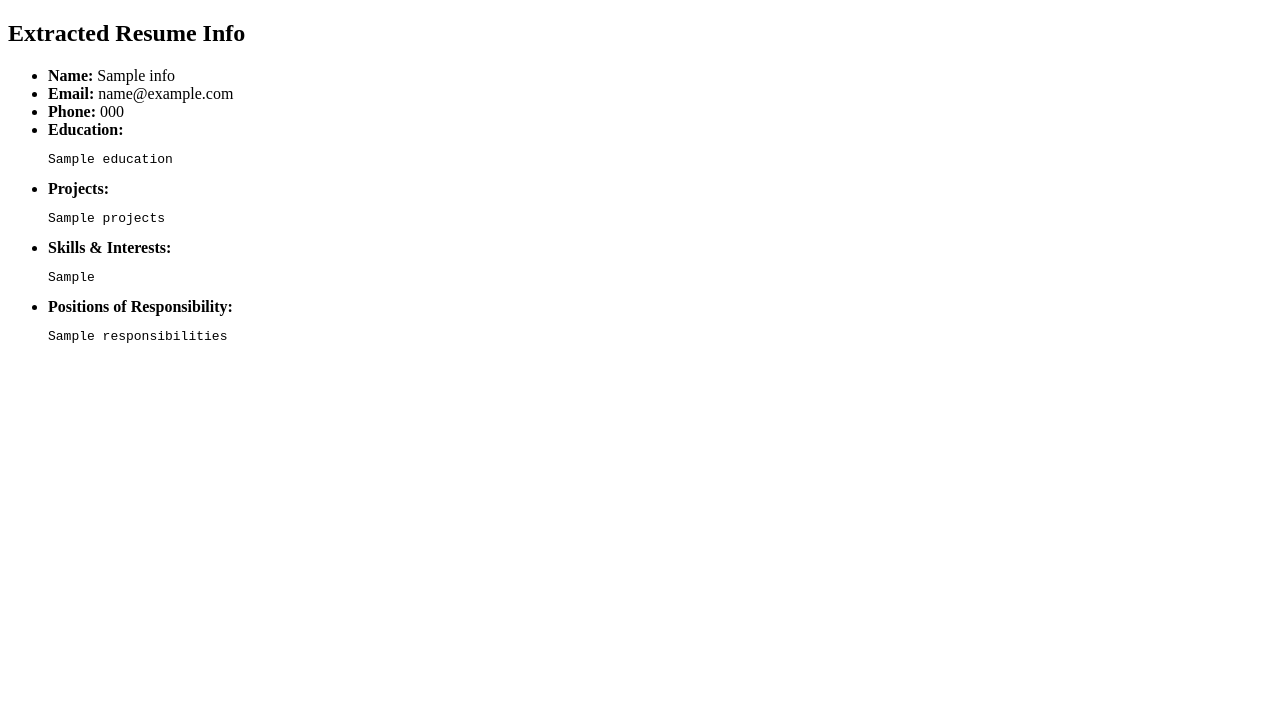
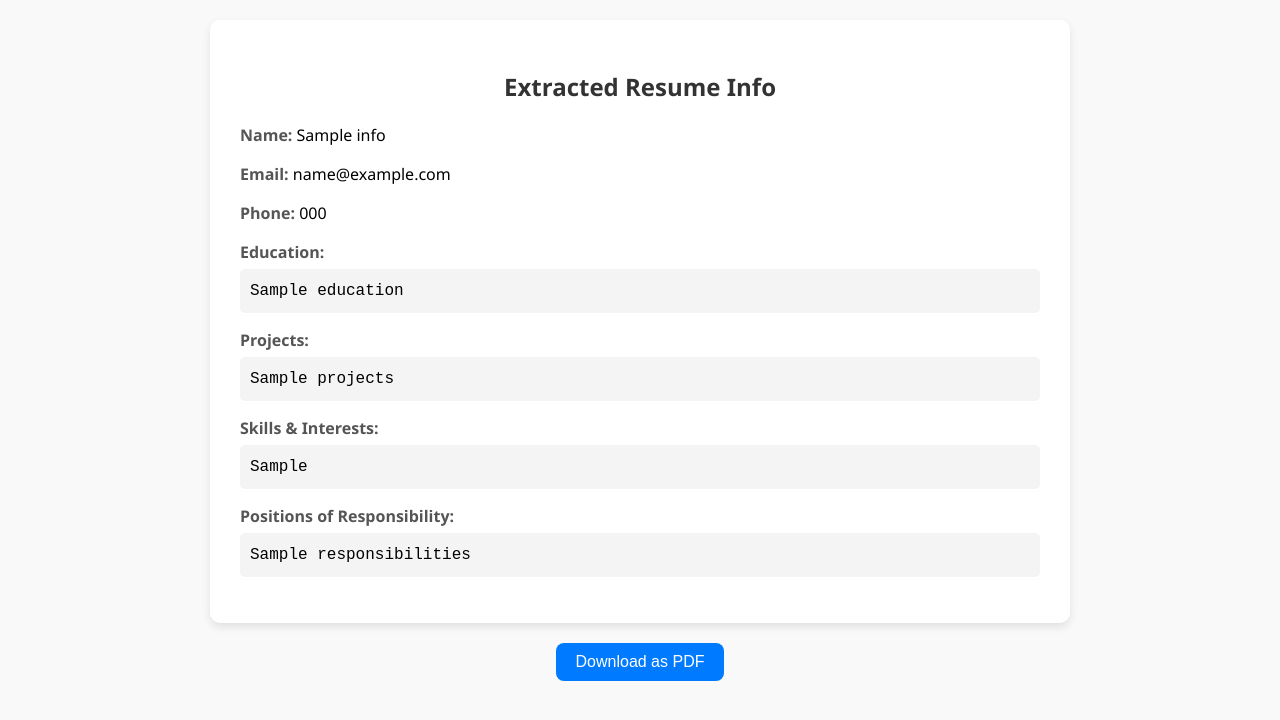
Before and after one commit to adityaB-code100/resume, a Flask app: template templates/result.html in a window 1280 px wide. Shown: the top 720 px of the page. Run offline with Flask 3, Linux system fonts and the light colour scheme; the template is opened without the code that fills it: most values are stand-ins (such as "Sample title", 1, 10 or a date in 2020); some libraries are stand-ins or nearby versions.

Commit message:
Your commit message here

```diff
--- a/app.py
+++ b/app.py
@@ -14,6 +14,8 @@ def home():
             resume_file.save(file_path)
             extracted_text = extract_text(file_path)
             extracted_info = extract_info(extracted_text)
+
+
             return render_template('result.html', info=extracted_info)
     return render_template('index.html')
 
--- a/templates/result.html
+++ b/templates/result.html
@@ -2,8 +2,78 @@
 <html>
 <head>
     <title>Resume Info</title>
+    <style>
+        body {
+            font-family: 'Segoe UI', Tahoma, Geneva, Verdana, sans-serif;
+            background-color: #f9f9f9;
+            margin: 0;
+            padding: 20px;
+        }
+
+        .container {
+            max-width: 800px;
+            margin: auto;
+            background: #ffffff;
+            padding: 30px;
+            border-radius: 10px;
+            box-shadow: 0 4px 8px rgba(0,0,0,0.1);
+        }
+
+        h2 {
+            text-align: center;
+            color: #333;
+        }
+
+        ul {
+            list-style-type: none;
+            padding: 0;
+        }
+
+        li {
+            margin-bottom: 15px;
+            line-height: 1.5;
+        }
+
+        strong {
+            color: #555;
+        }
+
+        pre {
+            margin: 5px 0 0 0;
+            background: #f4f4f4;
+            padding: 10px;
+            border-radius: 5px;
+            white-space: pre-wrap;
+            font-family: 'Courier New', Courier, monospace;
+        }
+
+        button {
+            display: block;
+            margin: 20px auto 0 auto;
+            padding: 10px 20px;
+            font-size: 16px;
+            background-color: #007bff;
+            color: white;
+            border: none;
+            border-radius: 8px;
+            cursor: pointer;
+            transition: background 0.3s;
+        }
+
+        button:hover {
+            background-color: #0056b3;
+        }
+
+        @media print {
+            .no-print {
+                display: none !important;
+            }
+        }
+    </style>
 </head>
 <body>
+
+<div class="container" id="resume-content">
     <h2>Extracted Resume Info</h2>
     <ul>
         <li><strong>Name:</strong> {{ info.Name }}</li>
@@ -14,5 +84,36 @@
         <li><strong>Skills & Interests:</strong> <pre>{{ info['Skills & Interests'] }}</pre></li>
         <li><strong>Positions of Responsibility:</strong> <pre>{{ info.Responsibilities }}</pre></li>
     </ul>
+</div>
+
+<button class="no-print" onclick="downloadPDF()">Download as PDF</button>
+
+<!-- html2pdf.js CDN -->
+<script src="https://cdnjs.cloudflare.com/ajax/libs/html2pdf.js/0.10.1/html2pdf.bundle.min.js"></script>
+
+<script>
+    function downloadPDF() {
+        const element = document.getElementById('resume-content');
+
+        const opt = {
+            margin:       [10, 10, 10, 10],
+            filename:     'resume-info.pdf',
+            image:        { type: 'jpeg', quality: 1 },
+            html2canvas:  {
+                scale: 2,     // Increase resolution
+                useCORS: true
+            },
+            jsPDF:        {
+                unit: 'mm',
+                format: 'a4',
+                orientation: 'portrait'
+            },
+            pagebreak: { mode: ['css', 'legacy'] }
+        };
+
+        html2pdf().set(opt).from(element).save();
+    }
+</script>
+
 </body>
 </html>
```
